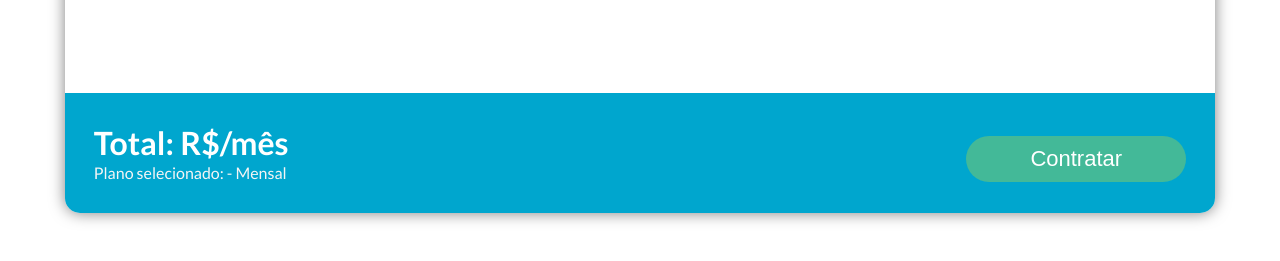
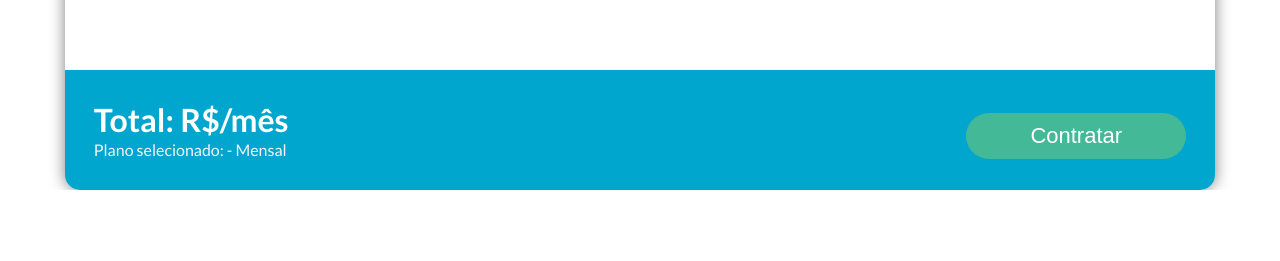
Before and after one commit to MarcusMartins38/Desafio_Vulcanet, a React (Create React App) app: page / in a window 1280 px wide. Shown: the part 675-936 px from the top of the page. After the commit the page ends 865 px from the top, so only its background shows below. Built offline with nearby package versions, Linux system fonts and the light colour scheme; no server answers.

Commit message:
Fixing something

```diff
--- a/src/pages/TelaPagamento/index.tsx
+++ b/src/pages/TelaPagamento/index.tsx
@@ -65,8 +65,7 @@ const TelaPagamento: React.FC = () => {
     (position: number) => {
       setSelectedOption(apiInfos[position - 1]);
     },
-    // eslint-disable-next-line react-hooks/exhaustive-deps
-    [selectedOption]
+    [apiInfos]
   );
 
   const pricesCalculated = useMemo(() => {
@@ -84,7 +83,7 @@ const TelaPagamento: React.FC = () => {
   }, [countAtendentes, selectedOption, toggleButton]);
 
   const handleToggleButton = useCallback(() => {
-    if (toggleButton == false) {
+    if (toggleButton === false) {
       setToggleButton(true);
     } else {
       setToggleButton(false);
--- a/src/pages/TelaPagamento/styles.ts
+++ b/src/pages/TelaPagamento/styles.ts
@@ -9,7 +9,7 @@ export const Container = styled.div`
   border-radius: 15px;
   box-shadow: 0px 0px 15px rgba(0, 0, 0, 0.5);
 
-  margin: 65px auto;
+  margin: 65px auto 0 auto;
 
   overflow: hidden;
 
@@ -206,7 +206,7 @@ export const HeaderOfFooter = styled.div`
 export const FooterContainer = styled.div`
   width: 100%;
   height: 100%;
-  max-height: 120px;
+  height: 120px;
 
   position: absolute;
   bottom: 0;
--- a/src/styles/GlobalStyles.ts
+++ b/src/styles/GlobalStyles.ts
@@ -6,7 +6,7 @@ export default createGlobalStyle`
     padding: 0;
     box-sizing: border-box;
     outline: 0;
-  overflow: hidden;
+    max-height: 100vh;
 
   }
   body {
```
Also changed, not shown: public/robots.txt (deleted).
